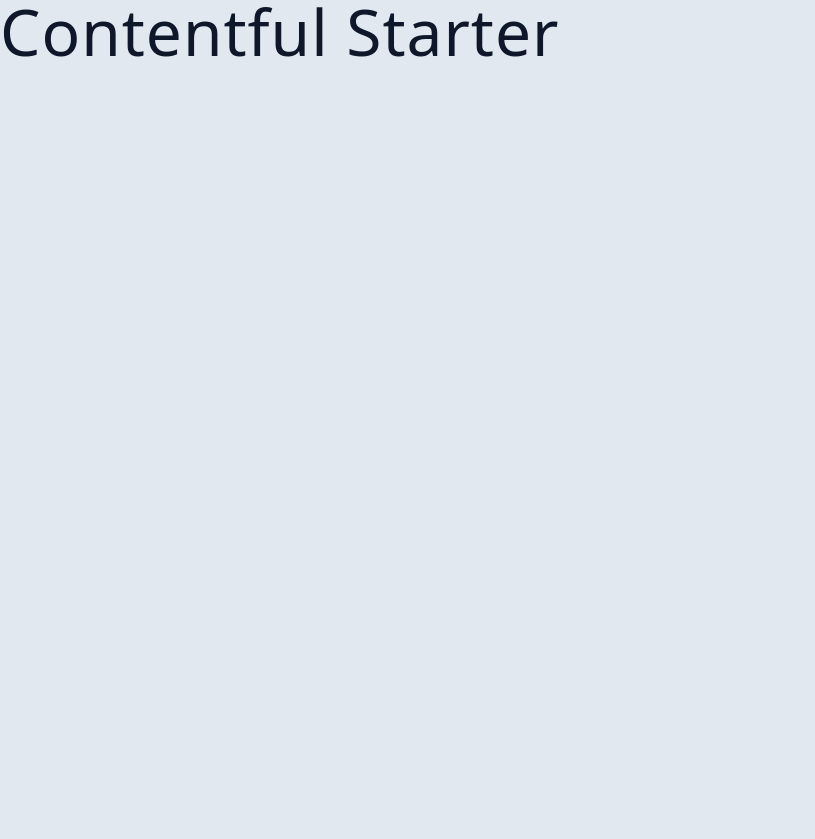
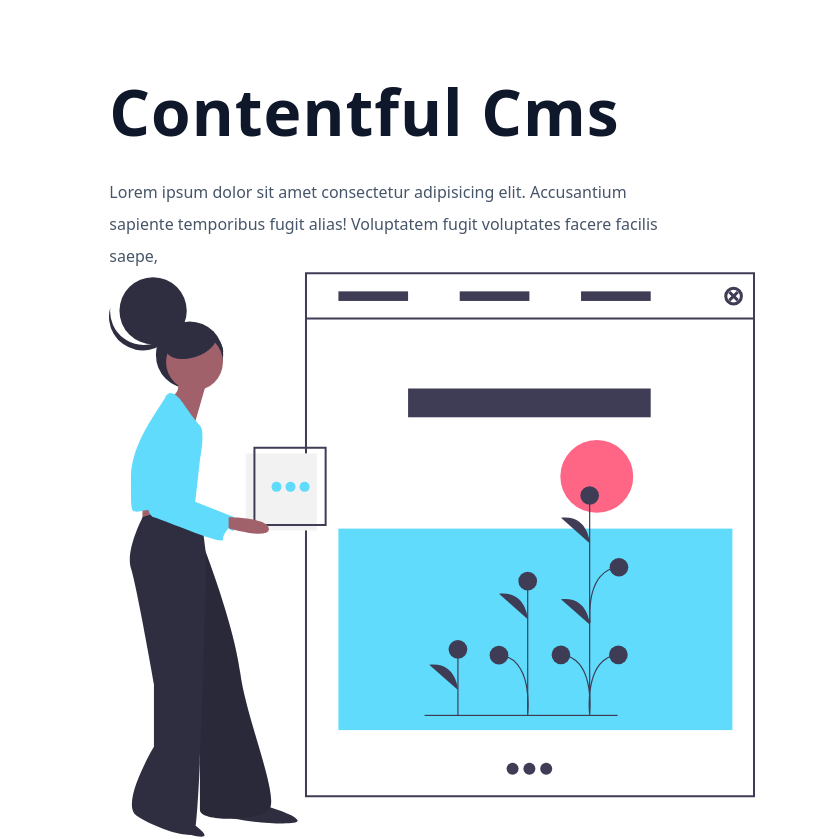
Before and after one commit to AndresFritsche/contentful-cms, a React (Vite) app: page / in a window 1280 px wide. Shown: the top 839 px of the page, without its empty margins (0-815 px from the left). Before the commit the page ends 800 px from the top, so only its background shows below. Built offline with nearby package versions, Linux system fonts and the light colour scheme.

Commit message:
added hero and project files

```diff
--- a/src/App.jsx
+++ b/src/App.jsx
@@ -1,4 +1,10 @@
+import Hero from "./Hero";
+import Projects from "./Projects";
+
 const App = () => {
-  return <h1>Contentful Starter</h1>;
+  return <main>
+    <Hero />
+    <Projects />
+  </main>;
 };
 export default App;
--- /dev/null
+++ b/src/Hero.jsx
@@ -0,0 +1,22 @@
+import heroImg from "./assets/hero.svg";
+
+const Hero = () => {
+  return (
+    <section className="hero">
+      <div className="hero-center">
+        <div className="hero-title">
+          <h1>Contentful cms</h1>
+          <p>
+            Lorem ipsum dolor sit amet consectetur adipisicing elit. Accusantium
+            sapiente temporibus fugit alias! Voluptatem fugit voluptates facere
+            facilis saepe,
+          </p>
+          <div className="img-container">
+            <img src={heroImg} alt="woman and the browser" className="img" />
+          </div>
+        </div>
+      </div>
+    </section>
+  );
+};
+export default Hero;
--- /dev/null
+++ b/src/Projects.jsx
@@ -0,0 +1,6 @@
+const Projects = () => {
+  return (
+    <h2>Projects</h2>
+  )
+}
+export default Projects
```
